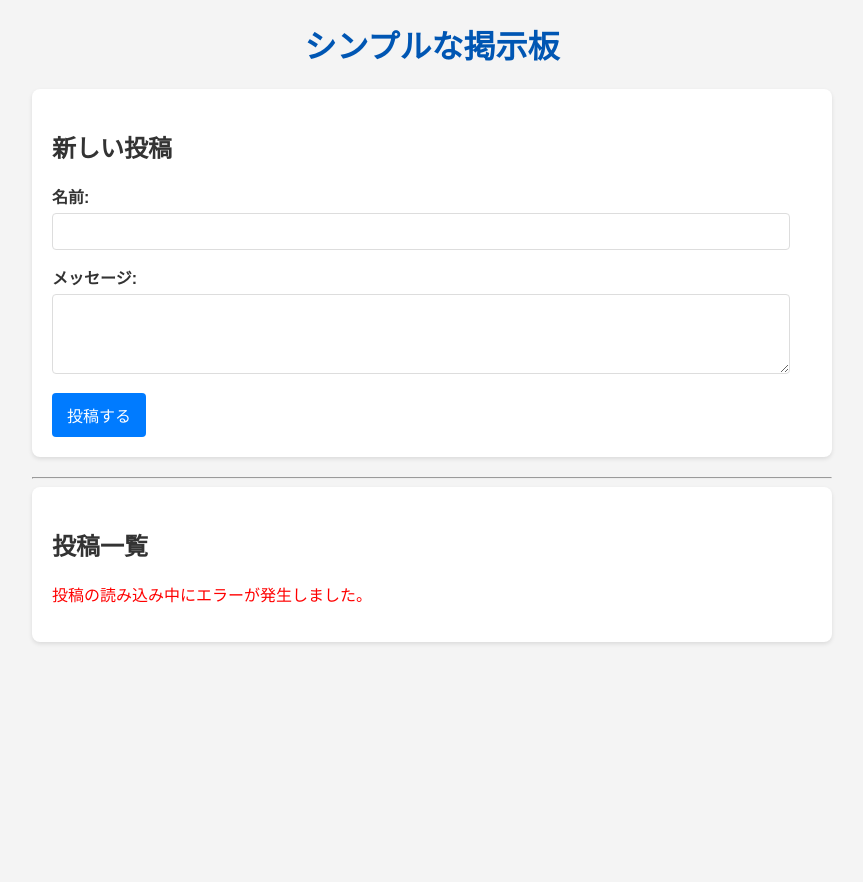
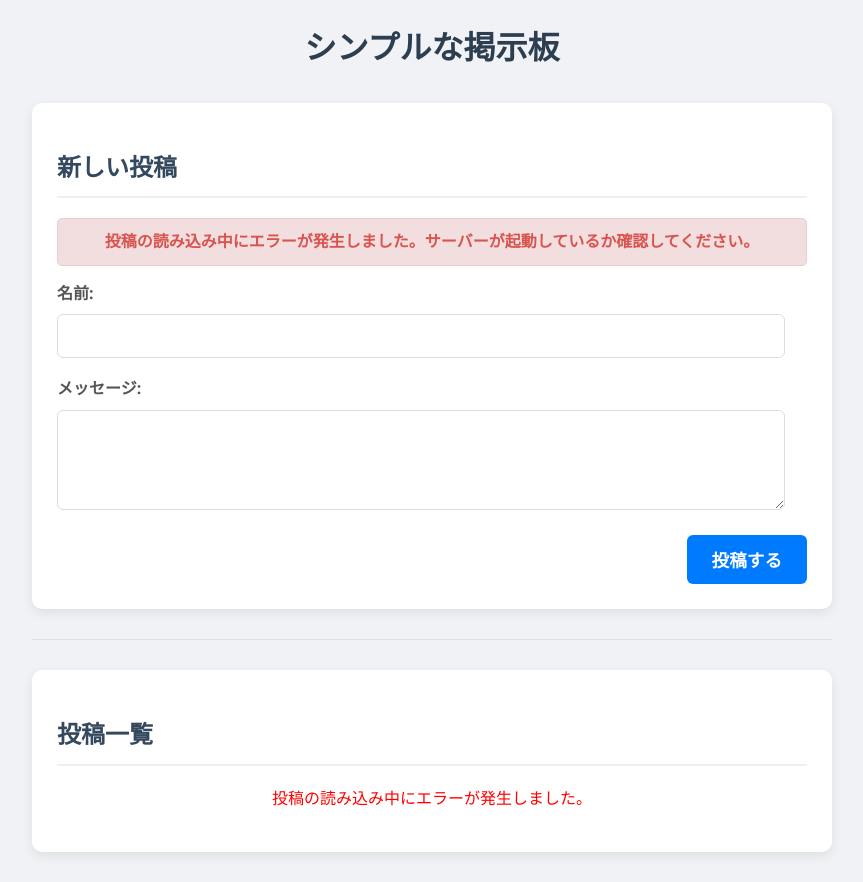
Before and after one commit to yuzutyaso/akg, a plain HTML site: page index.html in a window 1280 px wide. Shown: the whole page, without its empty margins (208-1071 px from the left). Before the commit the page ends 800 px from the top, so only its background shows below. Drawn offline with Linux system fonts and the light colour scheme; no server answers.

Commit message:
Update index.html

```diff
--- a/index.html
+++ b/index.html
@@ -5,19 +5,118 @@
     <meta name="viewport" content="width=device-width, initial-scale=1.0">
     <title>シンプルな掲示板</title>
     <style>
-        body { font-family: sans-serif; max-width: 800px; margin: 20px auto; padding: 0 20px; background-color: #f4f4f4; color: #333; }
-        h1 { text-align: center; color: #0056b3; }
-        .post-form, .posts-container { background-color: #fff; padding: 20px; border-radius: 8px; box-shadow: 0 2px 4px rgba(0,0,0,0.1); margin-bottom: 20px; }
-        label { display: block; margin-bottom: 5px; font-weight: bold; }
-        input[type="text"], textarea { width: calc(100% - 22px); padding: 10px; margin-bottom: 15px; border: 1px solid #ddd; border-radius: 4px; box-sizing: border-box; }
-        textarea { resize: vertical; min-height: 80px; }
-        button { background-color: #007bff; color: white; padding: 10px 15px; border: none; border-radius: 4px; cursor: pointer; font-size: 16px; }
-        button:hover { background-color: #0056b3; }
-        .post { border-bottom: 1px solid #eee; padding-bottom: 15px; margin-bottom: 15px; }
-        .post:last-child { border-bottom: none; margin-bottom: 0; padding-bottom: 0; }
-        .post-meta { font-size: 0.9em; color: #666; margin-bottom: 5px; }
-        .post-message { white-space: pre-wrap; word-break: break-word; }
-        .error-message { color: red; margin-bottom: 10px; }
+        /* 基本的なスタイル */
+        body {
+            font-family: 'Segoe UI', Tahoma, Geneva, Verdana, sans-serif;
+            max-width: 800px;
+            margin: 20px auto;
+            padding: 0 20px;
+            background-color: #f0f2f5;
+            color: #333;
+            line-height: 1.6;
+        }
+        h1 {
+            text-align: center;
+            color: #2c3e50;
+            margin-bottom: 30px;
+        }
+        /* フォームと投稿コンテナのスタイル */
+        .post-form, .posts-container {
+            background-color: #ffffff;
+            padding: 25px;
+            border-radius: 10px;
+            box-shadow: 0 4px 12px rgba(0,0,0,0.08);
+            margin-bottom: 30px;
+        }
+        h2 {
+            color: #34495e;
+            border-bottom: 2px solid #ecf0f1;
+            padding-bottom: 10px;
+            margin-bottom: 20px;
+        }
+        label {
+            display: block;
+            margin-bottom: 8px;
+            font-weight: bold;
+            color: #555;
+        }
+        input[type="text"], textarea {
+            width: calc(100% - 22px); /* パディングとボーダーを考慮 */
+            padding: 12px;
+            margin-bottom: 18px;
+            border: 1px solid #ddd;
+            border-radius: 6px;
+            box-sizing: border-box; /* パディングとボーダーを幅に含める */
+            font-size: 1rem;
+            transition: border-color 0.3s ease;
+        }
+        input[type="text"]:focus, textarea:focus {
+            border-color: #007bff;
+            outline: none;
+        }
+        textarea {
+            resize: vertical; /* 垂直方向のみリサイズ可能 */
+            min-height: 100px;
+        }
+        button {
+            background-color: #007bff;
+            color: white;
+            padding: 12px 25px;
+            border: none;
+            border-radius: 6px;
+            cursor: pointer;
+            font-size: 1.1rem;
+            font-weight: bold;
+            transition: background-color 0.3s ease, transform 0.2s ease;
+            display: block; /* ボタンをブロック要素にする */
+            width: auto; /* 幅を内容に合わせる */
+            margin-left: auto; /* 右寄せにする */
+        }
+        button:hover {
+            background-color: #0056b3;
+            transform: translateY(-2px); /* ホバーで少し浮き上がる */
+        }
+        /* 投稿一覧のスタイル */
+        .post {
+            border-bottom: 1px solid #e0e0e0;
+            padding-bottom: 18px;
+            margin-bottom: 18px;
+        }
+        .post:last-child {
+            border-bottom: none; /* 最後の子要素の下線は削除 */
+            margin-bottom: 0;
+            padding-bottom: 0;
+        }
+        .post-meta {
+            font-size: 0.85em;
+            color: #777;
+            margin-bottom: 8px;
+            display: flex;
+            justify-content: space-between; /* 日付と名前を両端に配置 */
+            align-items: center;
+        }
+        .post-meta strong {
+            color: #444;
+            font-size: 1em;
+        }
+        .post-message {
+            font-size: 1rem;
+            color: #333;
+            white-space: pre-wrap; /* 改行を保持 */
+            word-break: break-word; /* 長い単語を折り返す */
+        }
+        /* エラーメッセージのスタイル */
+        .error-message {
+            color: #d9534f;
+            background-color: #f2dede;
+            border: 1px solid #ebccd1;
+            padding: 10px 15px;
+            border-radius: 5px;
+            margin-bottom: 15px;
+            display: none; /* 初期状態では非表示 */
+            text-align: center;
+            font-weight: bold;
+        }
     </style>
 </head>
 <body>
@@ -25,24 +124,24 @@
 
     <div class="post-form">
         <h2>新しい投稿</h2>
-        <div id="errorMessage" class="error-message" style="display: none;"></div>
+        <div id="errorMessage" class="error-message"></div>
         <form id="postForm">
             <label for="username">名前:</label>
-            <input type="text" id="username" name="username" required>
+            <input type="text" id="username" name="username" required maxlength="50">
 
             <label for="message">メッセージ:</label>
-            <textarea id="message" name="message" required></textarea>
+            <textarea id="message" name="message" required maxlength="1000"></textarea>
 
             <button type="submit">投稿する</button>
         </form>
     </div>
 
-    <hr>
+    <hr style="border: 0; border-top: 1px solid #e0e0e0; margin: 30px 0;">
 
     <div class="posts-container">
         <h2>投稿一覧</h2>
         <div id="postsList">
-            <p>投稿がありません。</p>
+            <p style="text-align: center; color: #777;">投稿がありません。</p>
         </div>
     </div>
 
@@ -51,26 +150,37 @@
         const postsList = document.getElementById('postsList');
         const errorMessage = document.getElementById('errorMessage');
 
-        // 投稿を読み込む関数
-        async function fetchPosts() {
+        // HTMLエスケープ関数 (XSS対策)
+        function escapeHTML(str) {
+            const div = document.createElement('div');
+            div.appendChild(document.createTextNode(str));
+            return div.innerHTML;
+        }
+
+        // 投稿を読み込み、表示する関数
+        async function fetchAndDisplayPosts() {
             try {
-                const response = await fetch('/posts');
+                const response = await fetch('/posts'); // サーバーから投稿データを取得
                 if (!response.ok) {
-                    throw new Error(`HTTP error! status: ${response.status}`);
+                    throw new Error(`HTTPエラー! ステータス: ${response.status}`);
                 }
-                const posts = await response.json();
-                displayPosts(posts);
+                const posts = await response.json(); // JSON形式でパース
+                displayPosts(posts); // 投稿を表示する関数を呼び出す
             } catch (error) {
                 console.error('投稿の取得に失敗しました:', error);
-                postsList.innerHTML = '<p style="color: red;">投稿の読み込み中にエラーが発生しました。</p>';
+                // エラーメッセージをユーザーに表示
+                postsList.innerHTML = '<p style="color: red; text-align: center;">投稿の読み込み中にエラーが発生しました。</p>';
+                // フォームのエラーメッセージも表示
+                showErrorMessage('投稿の読み込み中にエラーが発生しました。サーバーが起動しているか確認してください。');
             }
         }
 
-        // 投稿を表示する関数
+        // 投稿をHTMLとして表示する関数
         function displayPosts(posts) {
             postsList.innerHTML = ''; // 既存の投稿をクリア
+
             if (posts.length === 0) {
-                postsList.innerHTML = '<p>投稿がありません。</p>';
+                postsList.innerHTML = '<p style="text-align: center; color: #777;">投稿がありません。</p>';
                 return;
             }
 
@@ -88,9 +198,11 @@
                     second: '2-digit'
                 });
 
+                // XSS対策を施したHTMLを生成
                 postElement.innerHTML = `
                     <div class="post-meta">
-                        <strong>${escapeHTML(post.username)}</strong> - ${formattedDate}
+                        <strong>${escapeHTML(post.username)}</strong>
+                        <span>${formattedDate}</span>
                     </div>
                     <div class="post-message">
                         ${escapeHTML(post.message)}
@@ -100,28 +212,33 @@
             });
         }
 
-        // HTMLエスケープ関数 (XSS対策)
-        function escapeHTML(str) {
-            const div = document.createElement('div');
-            div.appendChild(document.createTextNode(str));
-            return div.innerHTML;
+        // エラーメッセージを表示するヘルパー関数
+        function showErrorMessage(message) {
+            errorMessage.textContent = message;
+            errorMessage.style.display = 'block';
+        }
+
+        // エラーメッセージを非表示にするヘルパー関数
+        function hideErrorMessage() {
+            errorMessage.textContent = '';
+            errorMessage.style.display = 'none';
         }
 
         // フォーム送信時の処理
         postForm.addEventListener('submit', async (event) => {
-            event.preventDefault(); // デフォルトのフォーム送信を防止
+            event.preventDefault(); // デフォルトのフォーム送信（ページ遷移）を防止
 
-            errorMessage.style.display = 'none'; // エラーメッセージをリセット
+            hideErrorMessage(); // エラーメッセージをリセット
 
             const username = document.getElementById('username').value.trim();
             const message = document.getElementById('message').value.trim();
 
             if (!username || !message) {
-                errorMessage.textContent = '名前とメッセージの両方を入力してください。';
-                errorMessage.style.display = 'block';
+                showErrorMessage('名前とメッセージの両方を入力してください。');
                 return;
             }
 
+            // URLSearchParamsを使ってフォームデータをエンコード
             const formData = new URLSearchParams();
             formData.append('username', username);
             formData.append('message', message);
@@ -130,29 +247,28 @@
                 const response = await fetch('/submit', {
                     method: 'POST',
                     headers: {
-                        'Content-Type': 'application/x-www-form-urlencoded',
+                        'Content-Type': 'application/x-www-form-urlencoded', // フォームデータのContent-Type
                     },
-                    body: formData.toString()
+                    body: formData.toString() // エンコードしたデータを送信
                 });
 
                 if (response.ok) {
-                    document.getElementById('username').value = ''; // フォームをクリア
+                    // 投稿成功後、フォームをクリアし、投稿一覧を再読み込み
+                    document.getElementById('username').value = '';
                     document.getElementById('message').value = '';
-                    fetchPosts(); // 投稿後に投稿一覧を再読み込み
+                    fetchAndDisplayPosts();
                 } else {
-                    const errorText = await response.text();
-                    errorMessage.textContent = `投稿エラー: ${errorText}`;
-                    errorMessage.style.display = 'block';
+                    const errorText = await response.text(); // サーバーからのエラーメッセージを取得
+                    showErrorMessage(`投稿エラー: ${errorText}`);
                 }
             } catch (error) {
-                console.error('フォーム送信中にエラーが発生しました:', error);
-                errorMessage.textContent = '投稿中にネットワークエラーが発生しました。';
-                errorMessage.style.display = 'block';
+                console.error('フォーム送信中にネットワークエラーが発生しました:', error);
+                showErrorMessage('投稿中にネットワークエラーが発生しました。サーバーが起動しているか確認してください。');
             }
         });
 
-        // ページ読み込み時に投稿を読み込む
-        document.addEventListener('DOMContentLoaded', fetchPosts);
+        // ページが完全に読み込まれたら投稿を読み込む
+        document.addEventListener('DOMContentLoaded', fetchAndDisplayPosts);
     </script>
 </body>
 </html>
```
